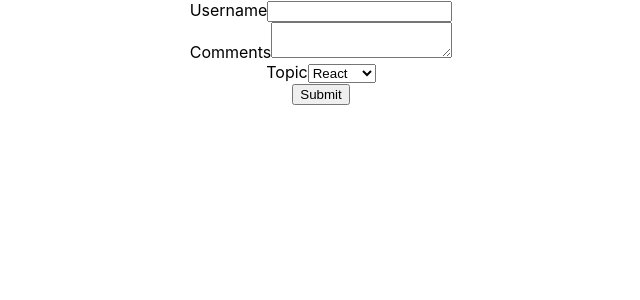
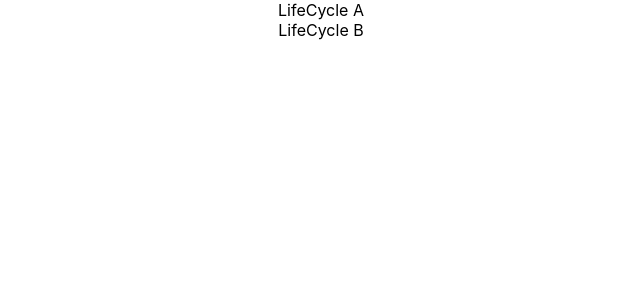
Before and after one commit to meuzishun/react-video, a React (Create React App) app: page / in a window 1280 px wide. Shown: the top 300 px of the page, without its empty margins (319-959 px from the left). Built offline with nearby package versions, Linux system fonts and the light colour scheme.

Commit message:
End of video 23
Log statements in lifecycle methods to see the order they are called. The componentDidMount is called after render but also after any children have finished their lifecycle (including their own componentDidMount).

```diff
--- a/src/App.js
+++ b/src/App.js
@@ -1,12 +1,12 @@
 import React, { Component } from 'react';
 import './App.css';
-import Form from './components/Form';
+import LifecycleA from './components/LifecycleA';
 
 class App extends Component {
   render() {
     return (
       <div className='App'>
-        <Form />
+        <LifecycleA />
       </div>
     );
   }
--- /dev/null
+++ b/src/components/LifecycleA.js
@@ -0,0 +1,34 @@
+import React, { Component } from 'react';
+import LifeCycleB from './LifecycleB';
+
+class LifeCycleA extends Component {
+  constructor(props) {
+    super(props);
+
+    this.state = {
+      name: 'Vishwas',
+    };
+    console.log('LifecycleA constructor');
+  }
+
+  static getDerivedStateFromProps(props, state) {
+    console.log('LifecycleA getDerivedStateFromProps');
+    return null;
+  }
+
+  componentDidMount() {
+    console.log('LifeCycleA componentDidMount');
+  }
+
+  render() {
+    console.log('LifecycleA render');
+    return (
+      <div>
+        <div>LifeCycle A</div>
+        <LifeCycleB />
+      </div>
+    );
+  }
+}
+
+export default LifeCycleA;
--- /dev/null
+++ b/src/components/LifecycleB.js
@@ -0,0 +1,28 @@
+import React, { Component } from 'react';
+
+class LifeCycleB extends Component {
+  constructor(props) {
+    super(props);
+
+    this.state = {
+      name: 'Vishwas',
+    };
+    console.log('LifecycleB constructor');
+  }
+
+  static getDerivedStateFromProps(props, state) {
+    console.log('LifecycleB getDerivedStateFromProps');
+    return null;
+  }
+
+  componentDidMount() {
+    console.log('LifeCycleB componentDidMount');
+  }
+
+  render() {
+    console.log('LifecycleB render');
+    return <div>LifeCycle B</div>;
+  }
+}
+
+export default LifeCycleB;
--- a/src/index.js
+++ b/src/index.js
@@ -6,9 +6,9 @@
 
 const root = ReactDOM.createRoot(document.getElementById('root'));
 root.render(
-  <React.StrictMode>
-    <App />
-  </React.StrictMode>
+  // <React.StrictMode>
+  <App />
+  // </React.StrictMode>
 );
 
 // If you want to start measuring performance in your app, pass a function
```
